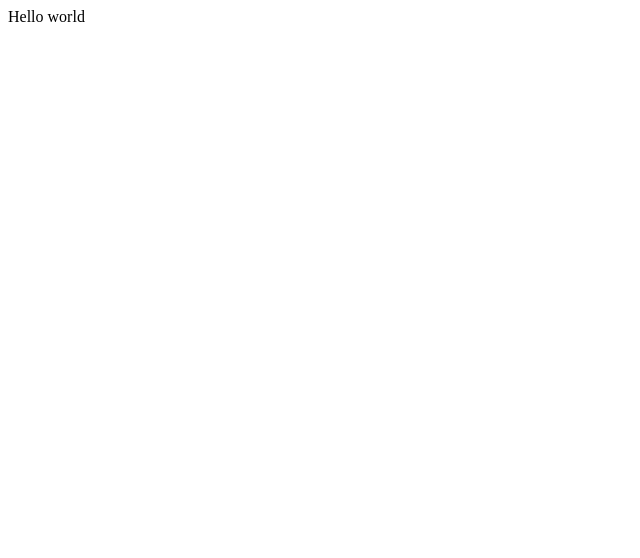
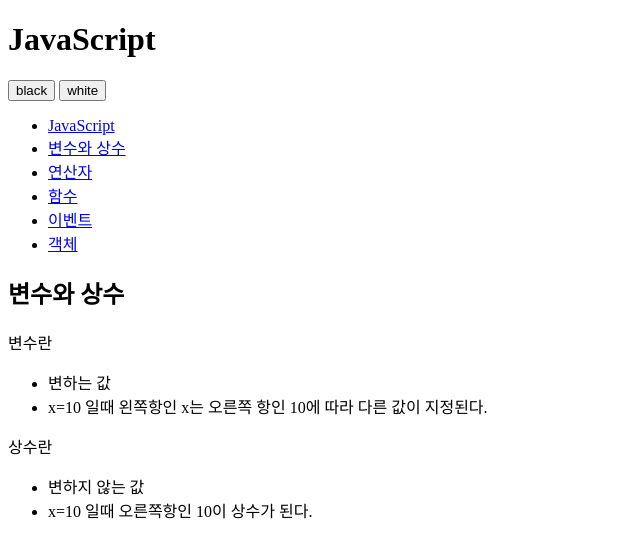
Before and after one commit to brodieroy/opentutorials-brodie, a plain HTML site: page index.html in a window 1280 px wide. Shown: the whole page, without its empty margins (0-640 px from the left). Drawn offline with Linux system fonts and the light colour scheme.

Commit message:
add html

```diff
--- a/index.html
+++ b/index.html
@@ -19,6 +19,39 @@
 	</head>
 
 	<body>
-		Hello world
+		<div>
+			<header><h1>JavaScript</h1></header>
+
+			<div id="toolbar">
+				<input type="button" value="black"/> <input type="button" value="white"/>
+			</div>
+
+			<nav>
+				<ul>
+					<li><a href="http://opentutorials.org/course/49/17">JavaScript</a></li>
+					<li><a href="http://opentutorials.org/course/49/16">변수와 상수</a></li>
+					<li><a href="http://opentutorials.org/course/49/18">연산자</a></li>
+					<li><a href="http://opentutorials.org/course/49/19">함수</a></li>
+					<li><a href="http://opentutorials.org/course/49/20">이벤트</a></li>
+					<li><a href="http://opentutorials.org/course/49/21">객체</a></li>
+				</ul>
+			</nav>
+			<article>
+				<h2>변수와 상수</h2>
+				<div>
+					<p>변수란</p>
+					<ul>
+						<li>변하는 값</li>
+						<li>x=10 일때 왼쪽항인 x는 오른쪽 항인 10에 따라 다른 값이 지정된다.</li>
+					</ul>
+					<p>상수란</p>
+					<ul>
+						<li>변하지 않는 값</li>
+						<li>x=10 일때 오른쪽항인 10이 상수가 된다.</li>
+					</ul>
+				</div>
+			</article>
+		</div>
+
 	</body>
 </html>
```
